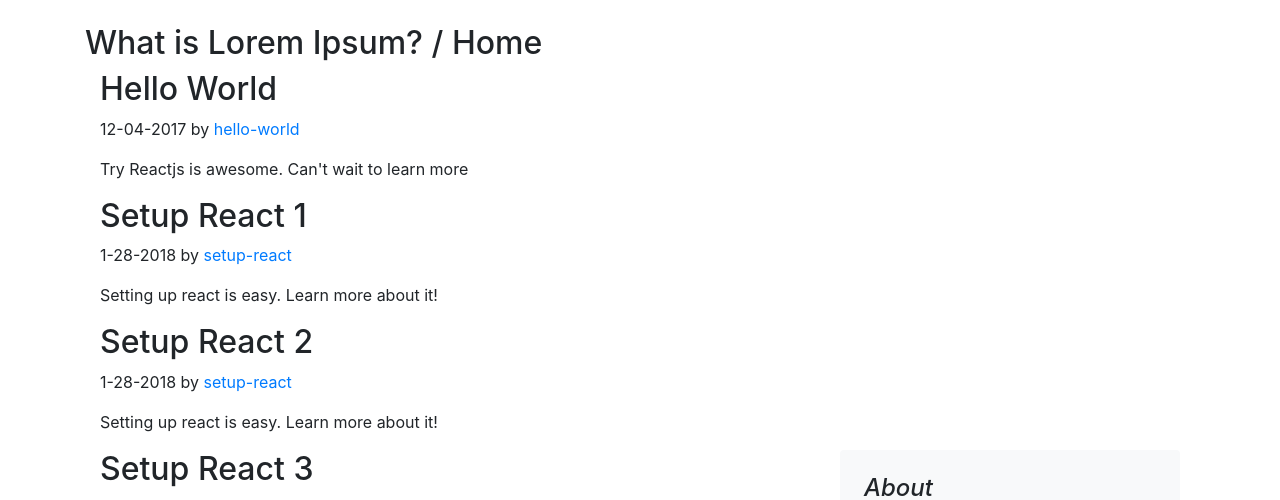
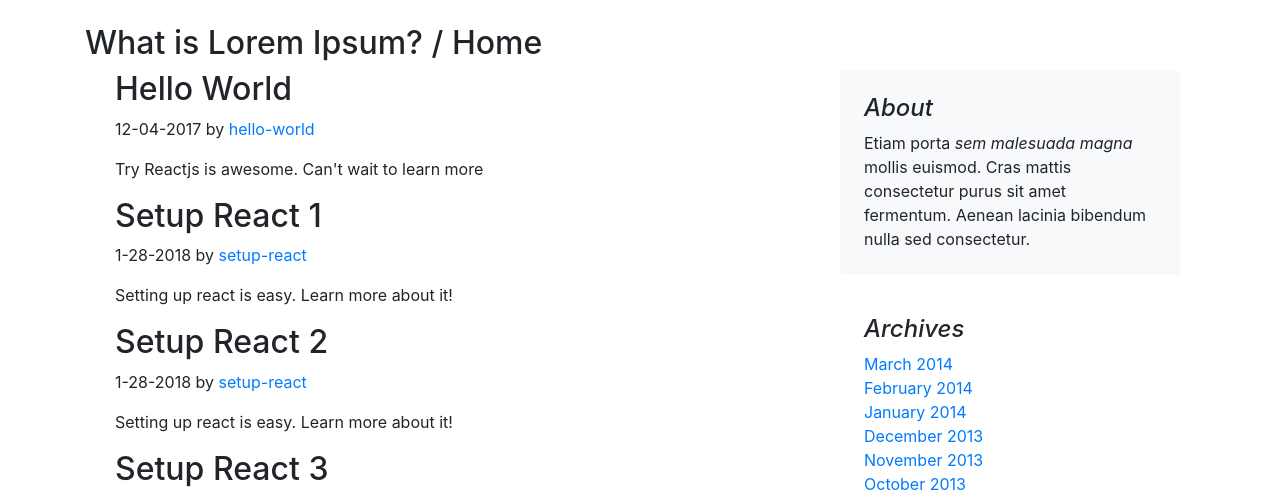
Before and after one commit to AlejandrinoSilva/FirstBlogs, a React (Create React App) app: page /#/ in a window 1280 px wide. Shown: the part 264-764 px from the top of the page. Built offline with nearby package versions, Linux system fonts and the light colour scheme.

Commit message:
BlogMain

```diff
--- a/src/components/Home.js
+++ b/src/components/Home.js
@@ -15,7 +15,9 @@
         <h2>What is Lorem Ipsum? / Home</h2>
         <main role="main" className="container">
             <div className="row">
-                <PostList />
+                <div class="col-md-8 blog-main">
+                    <PostList />
+                </div>
                 <aside className="col-md-4 blog-sidebar">
                     <div className="p-4 mb-3 bg-light rounded">
                         <h4 className="font-italic">About</h4>
```
Also changed, not shown: 8 other files (tests, documents, lock files or other folders).
